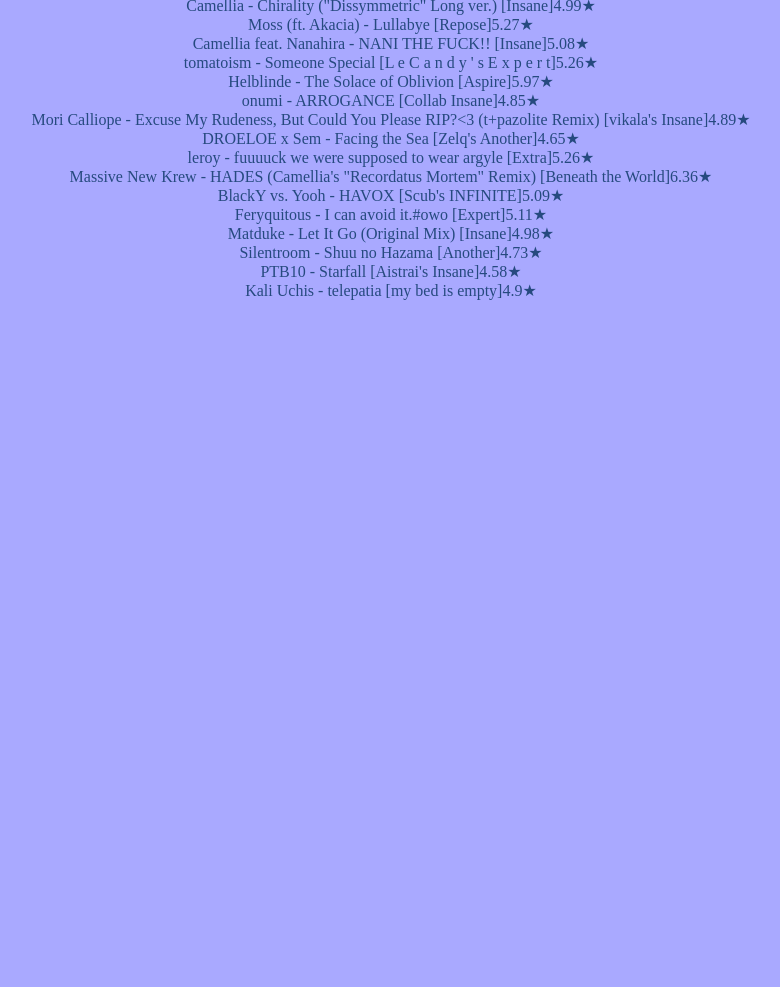
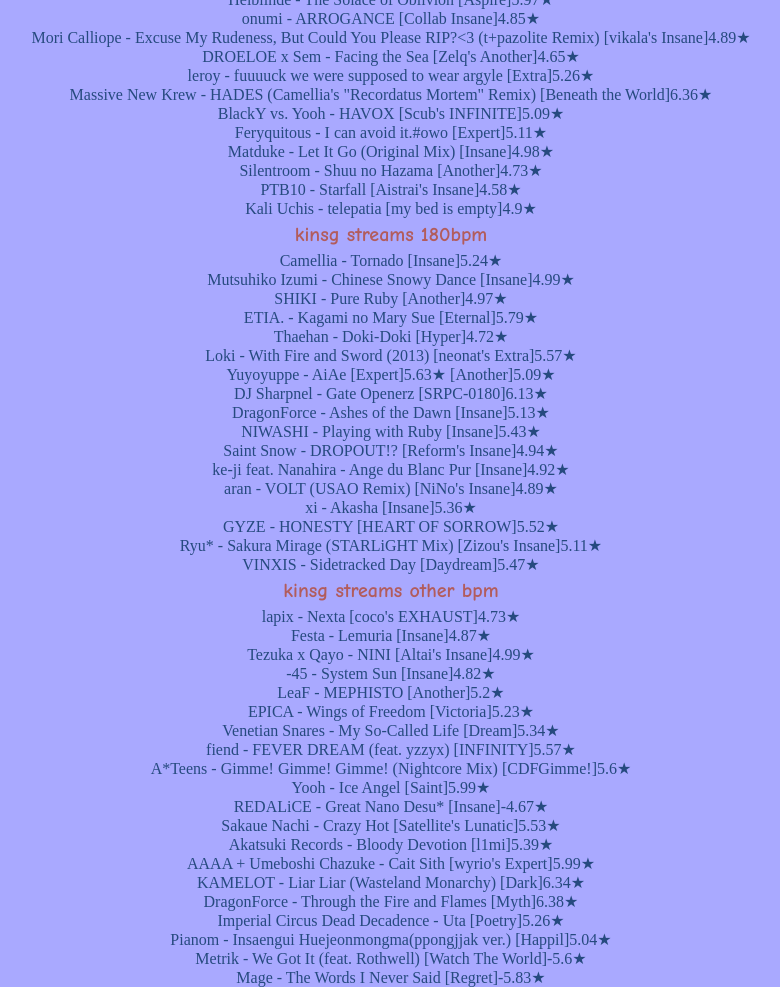
Before and after one commit to KreconyMakaron/KreconyMakaron.github.io, a plain HTML site: page index.html in a window 1280 px wide. Shown: the part 1107-2094 px from the top of the page, without its empty margins (249-1029 px from the left). Before the commit the page ends 1407 px from the top, so only its background shows below. Drawn offline with nearby package versions, Linux system fonts and the light colour scheme.

Commit message:
Add kinsg streams

```diff
--- a/index.html
+++ b/index.html
@@ -16,9 +16,7 @@
     }, speed, easing, callback);
 };
 </script>
-<h1 style="border-bottom: dotted;border-color:#422E1A">List of maps in collections<br />
-Generated by: "N/A"<br />
-Number of collections listed: 1<br /></h1><h1>Collection 0: __lon_tech ( 73 diffs )</h1><a href="https://osu.ppy.sh/b/3096978" target="_blank">
+</h1><h1>Lon Tech</h1><a href="https://osu.ppy.sh/b/3096978" target="_blank">
 seatrus - TH3 5UMMONERS <a href="https://osu.ppy.sh/b/3096978">[Collab Insane]5.23★</a> <br /><a href="https://osu.ppy.sh/b/3660035" target="_blank">
 Mitsukiyo - Bunny Bunny Carrot Carrot <a href="https://osu.ppy.sh/b/3660035">[Extra]5.4★</a> <br /><a href="https://osu.ppy.sh/b/4303481" target="_blank">
 Zekk - Let Me Hear <a href="https://osu.ppy.sh/b/4303481">[Standing Ovation]5.48★</a> <br /><a href="https://osu.ppy.sh/b/2643111" target="_blank">
@@ -86,4 +84,46 @@
 Matduke - Let It Go (Original Mix) <a href="https://osu.ppy.sh/b/3319013">[Insane]4.98★</a> <br /><a href="https://osu.ppy.sh/b/2592790" target="_blank">
 Silentroom - Shuu no Hazama <a href="https://osu.ppy.sh/b/2592790">[Another]4.73★</a> <br /><a href="https://osu.ppy.sh/b/3378934" target="_blank">
 PTB10 - Starfall <a href="https://osu.ppy.sh/b/3378934">[Aistrai's Insane]4.58★</a> <br /><a href="https://osu.ppy.sh/b/3217272" target="_blank">
-Kali Uchis - telepatia <a href="https://osu.ppy.sh/b/3217272">[my bed is empty]4.9★</a> <br /></body></html>
+Kali Uchis - telepatia <a href="https://osu.ppy.sh/b/3217272">[my bed is empty]4.9★</a> <br />
+
+</h1><h1>kinsg streams 180bpm</h1><a href="https://osu.ppy.sh/b/2409647" target="_blank">
+Camellia - Tornado <a href="https://osu.ppy.sh/b/2409647">[Insane]5.24★</a> <br /><a href="https://osu.ppy.sh/b/132013" target="_blank">
+Mutsuhiko Izumi - Chinese Snowy Dance <a href="https://osu.ppy.sh/b/132013">[Insane]4.99★</a> <br /><a href="https://osu.ppy.sh/b/82604" target="_blank">
+SHIKI - Pure Ruby <a href="https://osu.ppy.sh/b/82604">[Another]4.97★</a> <br /><a href="https://osu.ppy.sh/b/1065689" target="_blank">
+ETIA. - Kagami no Mary Sue <a href="https://osu.ppy.sh/b/1065689">[Eternal]5.79★</a> <br /><a href="https://osu.ppy.sh/b/2625237" target="_blank">
+Thaehan - Doki-Doki <a href="https://osu.ppy.sh/b/2625237">[Hyper]4.72★</a> <br /><a href="https://osu.ppy.sh/b/2157587" target="_blank">
+Loki - With Fire and Sword (2013) <a href="https://osu.ppy.sh/b/2157587">[neonat's Extra]5.57★</a> <br /><a href="https://osu.ppy.sh/b/657054" target="_blank">
+Yuyoyuppe - AiAe <a href="https://osu.ppy.sh/b/657054">[Expert]5.63★</a> <a href="https://osu.ppy.sh/b/589965">[Another]5.09★</a> <br /><a href="https://osu.ppy.sh/b/2972129" target="_blank">
+DJ Sharpnel - Gate Openerz <a href="https://osu.ppy.sh/b/2972129">[SRPC-0180]6.13★</a> <br /><a href="https://osu.ppy.sh/b/1666338" target="_blank">
+DragonForce - Ashes of the Dawn <a href="https://osu.ppy.sh/b/1666338">[Insane]5.13★</a> <br /><a href="https://osu.ppy.sh/b/2822369" target="_blank">
+NIWASHI - Playing with Ruby <a href="https://osu.ppy.sh/b/2822369">[Insane]5.43★</a> <br /><a href="https://osu.ppy.sh/b/2333514" target="_blank">
+Saint Snow - DROPOUT!? <a href="https://osu.ppy.sh/b/2333514">[Reform's Insane]4.94★</a> <br /><a href="https://osu.ppy.sh/b/2477067" target="_blank">
+ke-ji feat. Nanahira - Ange du Blanc Pur <a href="https://osu.ppy.sh/b/2477067">[Insane]4.92★</a> <br /><a href="https://osu.ppy.sh/b/1586350" target="_blank">
+aran - VOLT (USAO Remix) <a href="https://osu.ppy.sh/b/1586350">[NiNo's Insane]4.89★</a> <br /><a href="https://osu.ppy.sh/b/887095" target="_blank">
+xi - Akasha <a href="https://osu.ppy.sh/b/887095">[Insane]5.36★</a> <br /><a href="https://osu.ppy.sh/b/2316176" target="_blank">
+GYZE - HONESTY <a href="https://osu.ppy.sh/b/2316176">[HEART OF SORROW]5.52★</a> <br /><a href="https://osu.ppy.sh/b/1819782" target="_blank">
+Ryu* - Sakura Mirage (STARLiGHT Mix) <a href="https://osu.ppy.sh/b/1819782">[Zizou's Insane]5.11★</a> <br /><a href="https://osu.ppy.sh/b/2156842" target="_blank">
+VINXIS - Sidetracked Day <a href="https://osu.ppy.sh/b/2156842">[Daydream]5.47★</a><br />
+
+<h1>kinsg streams other bpm</h1><a href="https://osu.ppy.sh/b/2358639" target="_blank">
+lapix - Nexta <a href="https://osu.ppy.sh/b/2358639">[coco's EXHAUST]4.73★</a> <br /><a href="https://osu.ppy.sh/b/1815526" target="_blank">
+Festa - Lemuria <a href="https://osu.ppy.sh/b/1815526">[Insane]4.87★</a> <br /><a href="https://osu.ppy.sh/b/2193921" target="_blank">
+Tezuka x Qayo - NINI <a href="https://osu.ppy.sh/b/2193921">[Altai's Insane]4.99★</a> <br /><a href="https://osu.ppy.sh/b/3299371" target="_blank">
+-45 - System Sun <a href="https://osu.ppy.sh/b/3299371">[Insane]4.82★</a> <br /><a href="https://osu.ppy.sh/b/282166" target="_blank">
+LeaF - MEPHISTO <a href="https://osu.ppy.sh/b/282166">[Another]5.2★</a> <br /><a href="https://osu.ppy.sh/b/1555717" target="_blank">
+EPICA - Wings of Freedom <a href="https://osu.ppy.sh/b/1555717">[Victoria]5.23★</a> <br /><a href="https://osu.ppy.sh/b/561628" target="_blank">
+Venetian Snares - My So-Called Life <a href="https://osu.ppy.sh/b/561628">[Dream]5.34★</a> <br /><a href="https://osu.ppy.sh/b/2899195" target="_blank">
+fiend - FEVER DREAM (feat. yzzyx) <a href="https://osu.ppy.sh/b/2899195">[INFINITY]5.57★</a> <br /><a href="https://osu.ppy.sh/b/147327" target="_blank">
+A*Teens - Gimme! Gimme! Gimme! (Nightcore Mix) <a href="https://osu.ppy.sh/b/147327">[CDFGimme!]5.6★</a> <br /><a href="https://osu.ppy.sh/b/668662" target="_blank">
+Yooh - Ice Angel <a href="https://osu.ppy.sh/b/668662">[Saint]5.99★</a> <br /><a href="https://osu.ppy.sh/b/3241887" target="_blank">
+REDALiCE - Great Nano Desu* <a href="https://osu.ppy.sh/b/3241887">[Insane]-4.67★</a> <br /><a href="https://osu.ppy.sh/b/3805691" target="_blank">
+Sakaue Nachi - Crazy Hot <a href="https://osu.ppy.sh/b/3805691">[Satellite's Lunatic]5.53★</a> <br /><a href="https://osu.ppy.sh/b/1158045" target="_blank">
+Akatsuki Records - Bloody Devotion <a href="https://osu.ppy.sh/b/1158045">[l1mi]5.39★</a> <br /><a href="https://osu.ppy.sh/b/3833777" target="_blank">
+AAAA + Umeboshi Chazuke - Cait Sith <a href="https://osu.ppy.sh/b/3833777">[wyrio's Expert]5.99★</a> <br /><a href="https://osu.ppy.sh/b/1329273" target="_blank">
+KAMELOT - Liar Liar (Wasteland Monarchy) <a href="https://osu.ppy.sh/b/1329273">[Dark]6.34★</a> <br /><a href="https://osu.ppy.sh/b/1001682" target="_blank">
+DragonForce - Through the Fire and Flames <a href="https://osu.ppy.sh/b/1001682">[Myth]6.38★</a> <br /><a href="https://osu.ppy.sh/b/2324562" target="_blank">
+Imperial Circus Dead Decadence - Uta <a href="https://osu.ppy.sh/b/2324562">[Poetry]5.26★</a> <br /><a href="https://osu.ppy.sh/b/1217241" target="_blank">
+Pianom - Insaengui Huejeonmongma(ppongjjak ver.) <a href="https://osu.ppy.sh/b/1217241">[Happil]5.04★</a> <br /><a href="https://osu.ppy.sh/b/3956011" target="_blank">
+Metrik - We Got It (feat. Rothwell) <a href="https://osu.ppy.sh/b/3956011">[Watch The World]-5.6★</a> <br /><a href="https://osu.ppy.sh/b/3018109" target="_blank">
+Mage - The Words I Never Said <a href="https://osu.ppy.sh/b/3018109">[Regret]-5.83★</a> <br />
+</body></html>
```
